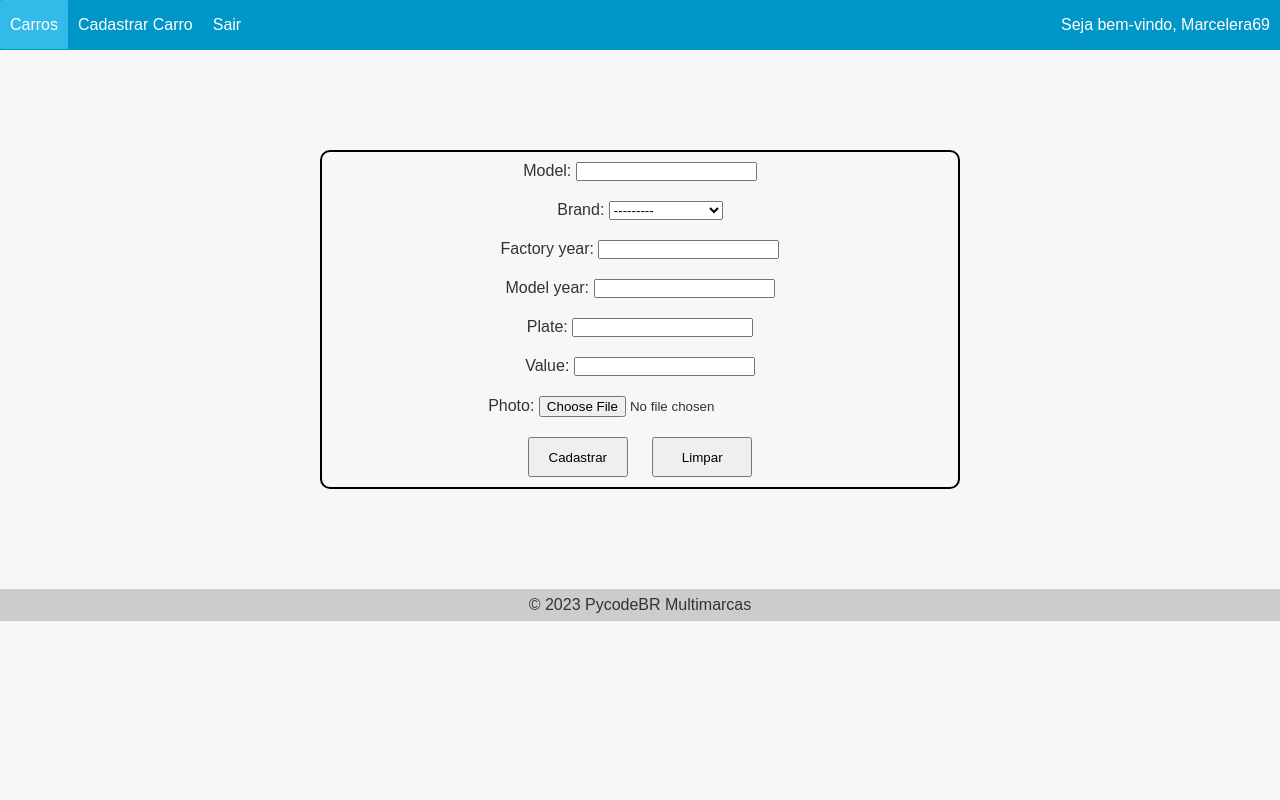
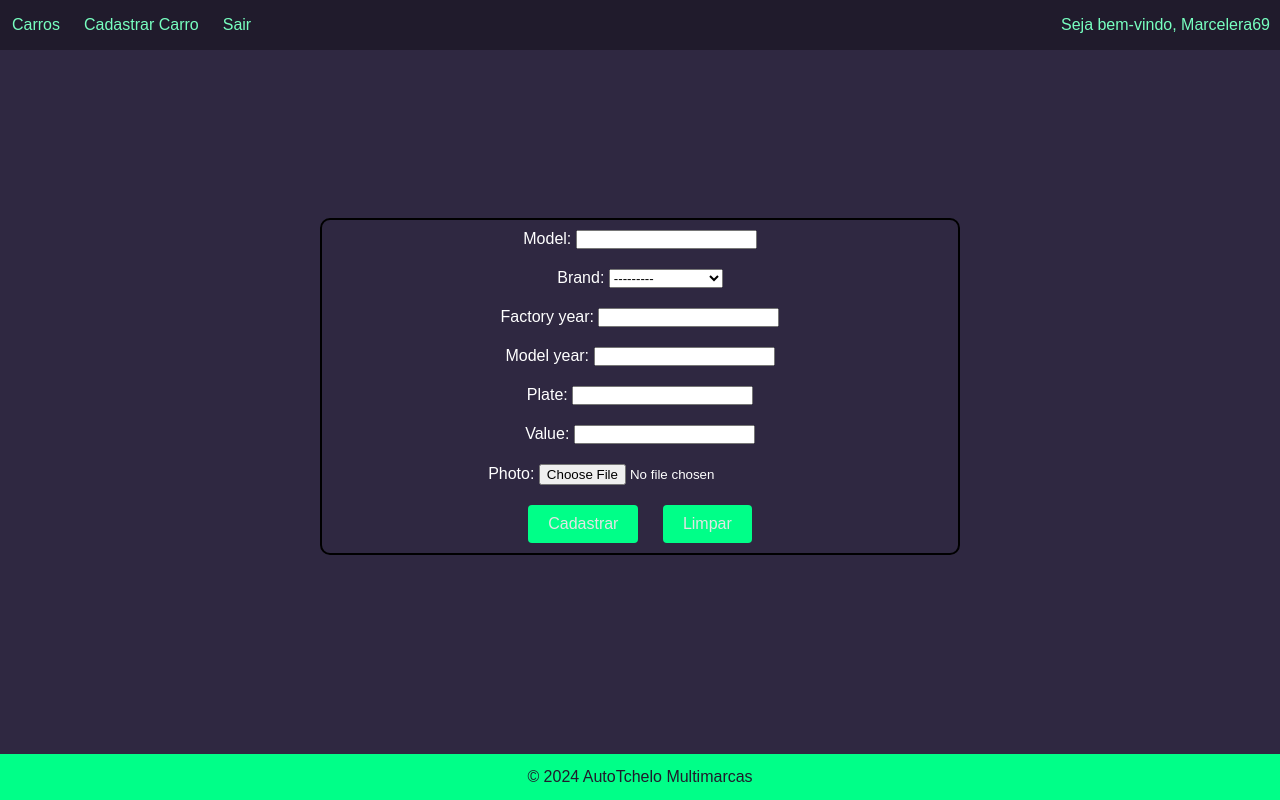
Before and after one commit to marcelera69/projeto_revenda_carros, a Django app: page /new_car/ in a window 1280 px wide. Run offline with Django 5.2, Linux system fonts and the light colour scheme; a user stored in the database is signed in; data comes from the database, SQL or seed files in the repository; both versions use the stored data as it was after the commit.

Commit message:
Mudanças de estilização de todo o projeto

```diff
--- a/app/templates/base.html
+++ b/app/templates/base.html
@@ -9,7 +9,7 @@
     body {
         font-family: 'Open Sans', sans-serif;
         background-color: #f7f7f7;
-        color: #333;
+        color: #201b2c;
         margin: 0;
         padding: 0;
     }
@@ -18,24 +18,28 @@
         background-color: #0096c7;
         color: #fff;
         text-align: center;
-    }
 
-    footer {
-        background-color: #ccc;
-        color: #333;
+      }
+
+      footer {
+        background-color: #00ff88;
+        color: #201b2c;
         padding: 7px;
         text-align: center;
-    }
+      }
 
-    nav {
+      nav {
         display: flex;
-        background-color: #0096c7;
+        justify-content: space-between;
+        align-items: center;
+
+        background-color: #201b2c;
         color: #fff;
         height: 50px;
-        justify-content: space-between;
-        display: flex;
-        align-items: center;
-    }
+
+        box-shadow: 0px 5px 7px #0000001c;
+        z-index: 0;
+      }
 
     nav ul {
         list-style: none;
@@ -45,11 +49,12 @@
     }
 
     nav ul li {
+      margin: 2px;
       padding: 0px;
     }
 
     nav ul li a {
-        color: #fff;
+        color: #77ffc0;
         text-decoration: none;
         font-size: 16px;
         transition: all 0.3s ease;
@@ -58,7 +63,8 @@
     }
 
     nav ul li a:hover {
-        background-color: #32bbe8;
+        background-color: #00ff88;
+        color: white;
     }
 
     nav ul li.active a {
@@ -71,6 +77,7 @@
 
     div.bemvindo-user{
       font-size: medium;
+      color: #77ffc0;
       padding: 0px 10px;
     }
 
@@ -108,7 +115,7 @@
   </main>
 
   <footer>
-    <p>&copy; 2023 PycodeBR Multimarcas</p>
+    <p>&copy; 2024 AutoTchelo Multimarcas</p>
   </footer>
 </body>
 </html>
--- a/cars/templates/new_car.html
+++ b/cars/templates/new_car.html
@@ -9,10 +9,22 @@
             box-sizing: border-box;
         }
 
+        body{
+            background-color: #2f2841;
+        }
+
+        main{
+            display: flex;
+            align-items: center;
+            height: 84vh;
+            background-color: #2f2841;
+        }
+
         .div-formulario{
             width: 50vw;
+            color: white;
             min-width: 300px;
-            margin: 100px auto;
+            margin: auto;
             border: 2px solid black ;
             border-radius: 10px;
         }
@@ -28,10 +40,28 @@
         }
 
         .btn-forms{
-            width: 100px;
-            height: 40px;
-            margin: 10px;
+            display: inline-block;
+            background-color: #00ff88;
+            color: #e4e4e4;
+            border: none;
+            padding: 10px 20px;
+            font-size: 16px;
+            border-radius: 4px;
+            cursor: pointer;
+            transition: background-color 0.3s ease-in-out;
+            margin: 10px 10px;
         }
+
+        .btn-forms:hover {
+            background-color: #108eb8;
+        }
+        footer{
+            position: fixed;
+            bottom: 0;
+            padding: 14px;
+            width: 100%;
+        }
+
     </style>
 
     <div class="div-formulario">
```
Also changed, not shown: accounts/templates/login.html (+8 -8 lines), cars/templates/car_delete.html (+9 -0 lines), cars/templates/car_detail.html (+12 -10 lines), cars/templates/car_update.html (+8 -0 lines), cars/templates/cars.html (+18 -10 lines), db.sqlite3.
